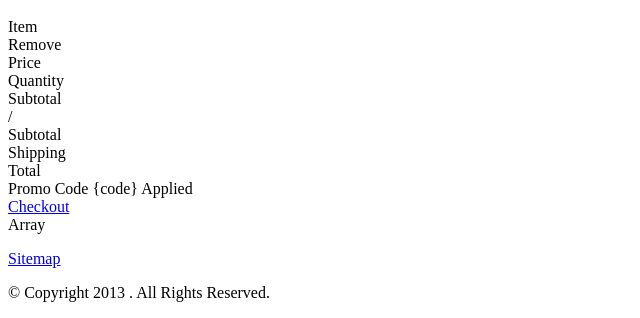
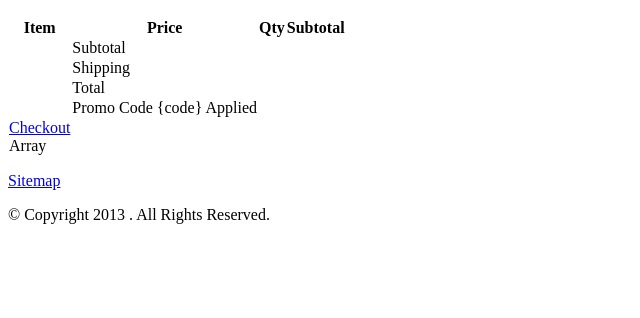
Before and after one commit to lightspeedretail/theme-monaco, a Yii app: template views/cart/index.php in a window 1280 px wide. Shown: the part 797-1115 px from the top of the page, without its empty margins (0-640 px from the left). After the commit the page ends 1021 px from the top, so only its background shows below. Run offline with PHP 8.4 and a stand-in for Yii, Linux system fonts and the light colour scheme; the template is opened without the code that fills it, so the values that code supplies are empty; some libraries are stand-ins or nearby versions.

Commit message:
Bug fixes on HIGH priority items

```diff
--- a/views/cart/_cartitems.php
+++ b/views/cart/_cartitems.php
@@ -8,46 +8,26 @@
   if (!isset($model)) $model = Yii::app()->shoppingcart;
 ?>
 
-
-
-
-
-
-
-<div class='row-fluid cart-header'>
-    <div class='span5'>Item</div>
-    <div class='span1'>Remove</div>
-    <div class='span1'><?= Yii::t('cart','Price'); ?></div>
-    <div class='span4'><?= Yii::t('cart','Quantity'); ?></div>
-    <div class='span1'><?= Yii::t('cart','Subtotal'); ?></div>
-</div>
-
-
-<?php foreach($model->cartItems as $item): ?>
-<div class='cart-item row-fluid'>
-    <div class='item span2'>
+  <?php foreach ( $model->cartItems as $item ) : ?>
+    <tr class="cart-item row-fluid">
+      <td class="span5 item-description">
       <?php if ($item->product->ProductPhotos) { ?>
         <img src="<?php echo $item->product->ProductPhotos[0]['image']; ?>" style='max-width: 128px' />
       <?php } ?>
-    </div>
-    <div class='span3'>
         <a href="<?php echo $item->Link; ?>"><?=  _xls_truncate($item->description, 65, "...\n", true); ?></a>
-    </div>
-    <div class='span1'>
-        X
-    </div>
-    <div class='span1'>
+      </td>
+      <td class="span2 item-price">
         <?= ($item->discount) ? sprintf("<strike>%s</strike> ", _xls_currency($item->sell_base))._xls_currency($item->sell_discount) : _xls_currency($item->sell);  ?>
-    </div>
-    <div class='span4'>
+      </td>
+      <td class="span2 item-quantity">
       <?php
         if (isset($this->intEditMode) && $this->intEditMode)
           echo CHtml::textField(CHtml::activeId($item,'qty')."_".$item->id,$item->qty,array('class'=>'cart_qty_box'));
           else echo $item->qty;
       ?>
-    </div>
-    <div class='span1'>
+      </td>
+      <td class="span3 item-subtotal">
       <?= _xls_currency($item->sell_total) ?>
-    </div>
-</div>
+      </td>
+    </tr>
   <?php endforeach; ?>
--- a/views/cart/index.php
+++ b/views/cart/index.php
@@ -31,6 +31,17 @@ $form = $this->beginWidget('CActiveForm', array(
 
 ));?>
 <div class='container-fluid'>
+
+  <table class="cart-table" cellspacing="0">
+    <thead class="row-fluid cart-header">
+      <tr>
+        <th class="span5 item-description">Item</th>
+        <th class="span2 item-price"><?= Yii::t('cart','Price'); ?></th>
+        <th class="span2 item-quantity"><?= Yii::t('cart','Qty'); ?></th>
+        <th class="span3 item-subtotal"><?= Yii::t('cart','Subtotal'); ?></th>
+      </tr>
+    </thead>
+    <tbody class="row-fluid">
   <?php
   /*
    * This file is used in a renderPartial() to display the cart within another view
@@ -42,9 +53,10 @@ $form = $this->beginWidget('CActiveForm', array(
   ?>
 
   <?php $this->renderPartial('/cart/_cartitems'); ?>
-
-	<div class='row-fluid cart-adjust'>
-		<div class='span4'>
+    </tbody>
+    <tfoot class="row-fluid cart-adjust">
+      <tr>
+        <td class="span5 text-left">
         <?php echo CHtml::ajaxButton(
           Yii::t('cart', 'Update Cart'),
           array('cart/updatecart'),
@@ -57,8 +69,8 @@ $form = $this->beginWidget('CActiveForm', array(
                   } else if (data.action=="success") {
                      location.reload();
                   }}'
-			)); ?>
-			/
+          ),
+          array('class'=>'update-cart-btn')); ?>
           <?php echo CHtml::ajaxButton(
           Yii::t('cart', 'Clear Cart'),
           array('cart/clearcart'),
@@ -71,57 +83,43 @@ $form = $this->beginWidget('CActiveForm', array(
                   } else if (data.action=="success") {
                      location.reload();
                   }}'
-			),array('confirm'=>Yii::t('cart',"Are you sure you want to erase your cart items?"))); ?>
-		</div>
-		<div class='offset6 span1'>
-			<?= Yii::t('cart','Subtotal'); ?>
-		</div>
-		<div class='span1'>
-			 <?= _xls_currency($model->subtotal); ?>
-		</div>
-	</div>
+          ),
+          array('class'=>'clear-cart-btn'),
+          array('confirm'=>Yii::t('cart',"Are you sure you want to erase your cart items?"))); ?>
+        </td>
+        <td class="span5 text-right item-foot-label" colspan="2"><?= Yii::t('cart','Subtotal'); ?></td>
+        <td class="span2 item-foot-price"><?= _xls_currency($model->subtotal); ?></td>
+      </tr>
   <?php if($model->TaxTotal && Yii::app()->params['TAX_INCLUSIVE_PRICING']=='0'): ?>
     <?php foreach($model->Taxes as $tax=>$taxvalue): ?>
       <?php if($taxvalue): ?>
-			<div class='row-fluid'>
-	            <div class='offset10 span1'>
-	                <?= $tax; ?>
-	            </div>
-	            <div class='span1'>
-	            	<?= _xls_currency($taxvalue); ?>
-	            </div>
-	        </div>
+      <tr>
+        <td class="span5">&nbsp;</td>
+        <td class="span5 text-right item-foot-label" colspan="2"><?= $tax; ?></td>
+        <td class="span2 item-foot-price"><?= _xls_currency($taxvalue); ?></td>
+      </tr>
       <?php endif; ?>
     <?php endforeach; ?>
   <?php endif; ?>
-	<div class='row-fluid'>
-		<div class='offset10 span1'>
-			<?= Yii::t('cart','Shipping'); ?>
-		</div>
-		<div class='span1'>
-			<?= _xls_currency($model->shipping_sell); ?>
-		</div>
-	</div>
-	<div class='row-fluid'>
-		<div class='offset10 span1'>
-			<?= Yii::t('cart',"Total"); ?>
-		</div>
-		<div class='span1'>
-			<?= _xls_currency($model->total); ?>
-		</div>
-	</div>
+      <tr class="slimrow">
+        <td class="span5">&nbsp;</td>
+        <td class="span5 text-right item-foot-label" colspan="2"><?= Yii::t('cart','Shipping'); ?></td>
+        <td class="span2 item-foot-price"><?= _xls_currency($model->shipping_sell); ?></td>
+      </tr>
+      <tr class="slimrow">
+        <td class="span5">&nbsp;</td>
+        <td class="span5 text-right item-foot-label" colspan="2"><?= Yii::t('cart',"Total"); ?> </td>
+        <td class="span2 item-foot-price"><?= _xls_currency($model->total); ?></td>
+      </tr>
     <?php if($model->PromoCode): ?>
-	    <div class="row-fluid remove-bottom">
-	         <div class="span4 offset6 promoCode"><?= Yii::t('cart',"Promo Code {code} Applied",array('{code}'=>"<strong>".$model->PromoCode."</strong>")); ?>
-	         </div>
-	    </div>
+      <tr class="slimrow">
+        <td class="span5">&nbsp;</td>
+        <td class="span5 item-foot-label promoCode"><?= Yii::t('cart',"Promo Code {code} Applied",array('{code}'=>"<strong>".$model->PromoCode."</strong>")); ?></td>
+      </tr>
     <?php endif; ?>
-
-
-	<div class="row-fluid">
-
+      <tr class="row-buttons">
+        <td class="span12">
         <?php echo CHtml::link(Yii::t('cart','Checkout'),array('cart/checkout'), array('class' => 'checkout big-button')) ?>
-
         <?= CHtml::tag('div',array(
           'id'=>'shoppingcartcontinue',
           'class'=>'span4 checkoutlink',
@@ -129,9 +127,12 @@ $form = $this->beginWidget('CActiveForm', array(
           'onClick'=>'js:window.location.href="'. $this->returnUrl.'"'),
           Yii::t('cart','Continue Shopping'));
         ?>
+        </td>
+      </tr>
+    </tfoot>
+  </table>
 
-	</div>
-</div>
+</div><!-- .container-fluid -->
 <?php $this->endWidget();
 
 
--- a/views/site/_navigation.php
+++ b/views/site/_navigation.php
@@ -26,9 +26,7 @@
 
 	<div class="login">
 		<?php if(Yii::app()->user->isGuest): ?>
-			<?php echo CHtml::ajaxLink(Yii::t('global','	Login'),array('site/login'),
-				array('onClick'=>'js:jQuery($("#LoginForm")).dialog("open")'),
-				array('id'=>'btnLogin')); ?>
+			<?php echo CHtml::link(Yii::t('global', 'Login'), array("site/login")); ?>
 			&nbsp;/&nbsp;
 			<a href="<?= _xls_site_url('myaccount/edit'); ?>"><?php echo Yii::t('global', 'Register'); ?></a>
 		<?php else: ?>
```
Also changed, not shown: css/monaco.css (+124 -7 lines), css/style.css (+6 -3 lines), views/myaccount/edit.php (added, +113 -0 lines). Lines whose indentation alone changed are shown as unchanged.
